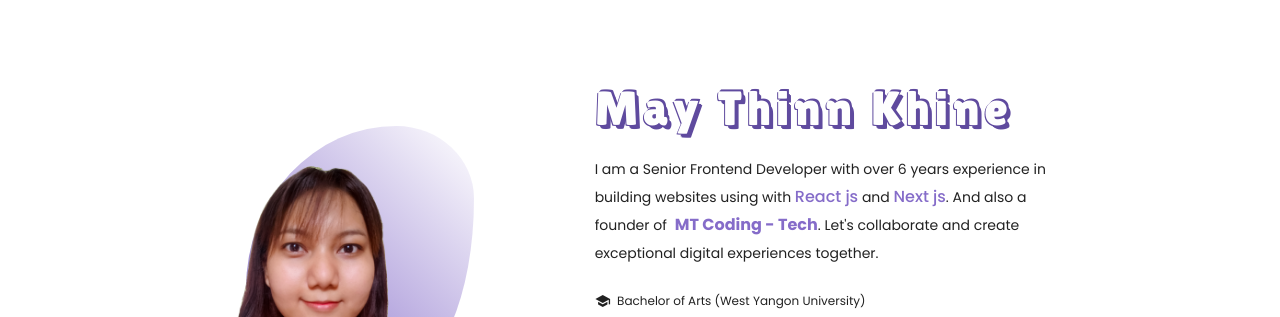
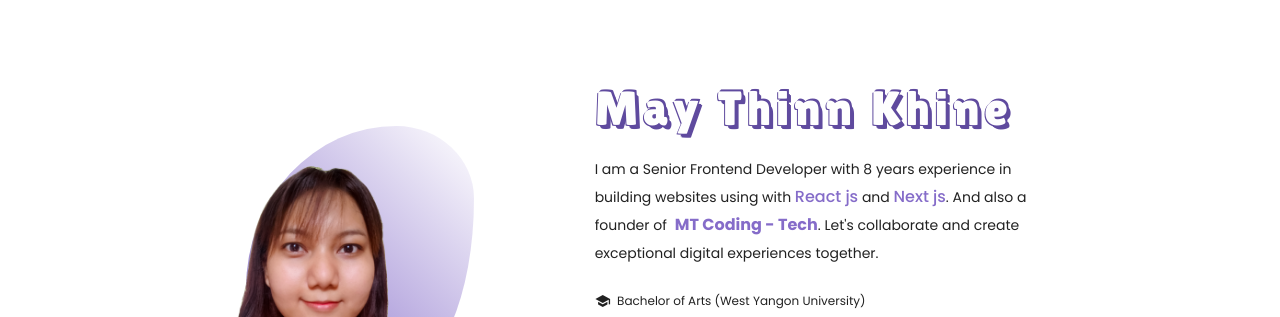
Before and after one commit to developer-maythinn/maythinn-portfolio, a Next.js app: page / in a window 1280 px wide. Shown: the part 1580-1897 px from the top of the page. Built offline with nearby package versions, Linux system fonts and the light colour scheme; a web font is replaced by a local one.

Commit message:
update cv

```diff
--- a/public/css/globalStyles.css
+++ b/public/css/globalStyles.css
@@ -19,7 +19,7 @@
   position: relative;
   display: block;
   width: calc(122% + 1.3px);
-  height: 120px;
+  height: 100px;
 }
 @media (min-width: 768px) {
   .custom-shape-divider-bottom-1708198882 svg {
--- a/src/app/layout.js
+++ b/src/app/layout.js
@@ -4,10 +4,10 @@ import "../../public/css/globalStyles.css";
 export const metadata = {
   metadataBase: new URL("https://maythinn-portfolio.vercel.app"),
 
-  title: "May Thinn Khine's Portfolio",
+  title: "May Thinn Khine Portfolio",
   description:
-    "May Thinn Khine's Portfolio by react js, next js and material UI.",
-  siteName: "May Thinn Khine's Portfolio",
+    "May Thinn Khine Portfolio by react js, next js and material UI.",
+  siteName: "May Thinn Khine Portfolio",
 
   icons: {
     icon: "/images/May-Thinn-Khine.jpeg",
@@ -19,8 +19,9 @@ export const metadata = {
     },
   },
   openGraph: {
-    images: "/May-Thinn-Khine.jpeg",
-    title: "May Thinn Khine's Portfolio",
+    images: "/images/May-Thinn-Khine.jpeg",
+    title: "May Thinn Khine Portfolio",
+    description: "Senior Frontend Developer",
     url: "https://maythinn-portfolio.vercel.app",
     locale: "en_US",
     type: "website",
--- a/src/components/About.js
+++ b/src/components/About.js
@@ -129,8 +129,8 @@ function About() {
                     textAlign: "left",
                   }}
                 >
-                  I am a Senior Frontend Developer with over 6 years experience
-                  in building websites using with{" "}
+                  I am a Senior Frontend Developer with 8 years experience in
+                  building websites using with{" "}
                   <TypoLang component="span">React js</TypoLang> and{" "}
                   <TypoLang component="span">Next js</TypoLang>. And also a
                   founder of
```
Also changed, not shown: 1 other file (tests, documents, lock files or other folders).
